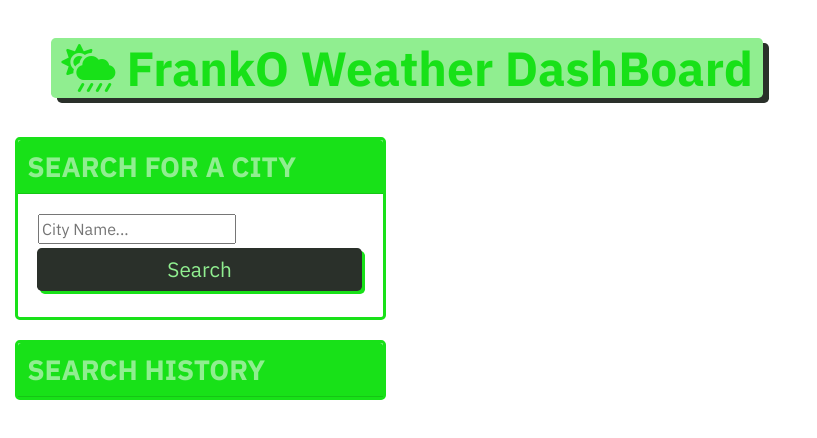
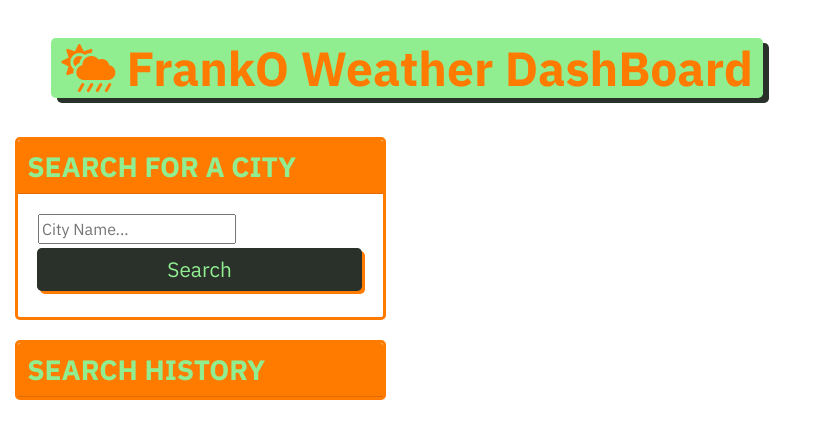
Before and after one commit to Franko88Bit/FrankO-Weather-API-Dashboard, a plain HTML site: page index.html in a window 1280 px wide. Shown: the whole page, without its empty margins (0-817 px from the left). Drawn offline with nearby package versions, Linux system fonts and the light colour scheme.

Commit message:
changed a syntax bug

```diff
--- a/assets/css/style.css
+++ b/assets/css/style.css
@@ -3,7 +3,7 @@
   --secondary: orange;
   --tertiary: #fb7ec3;
   --light-dark:rgb(42, 48, 42);
-  --dark: rgb(24, 225, 24);
+  --dark: rgb(255, 123, 0);
   --border-radius: 0.3rem;
 }
 
```
